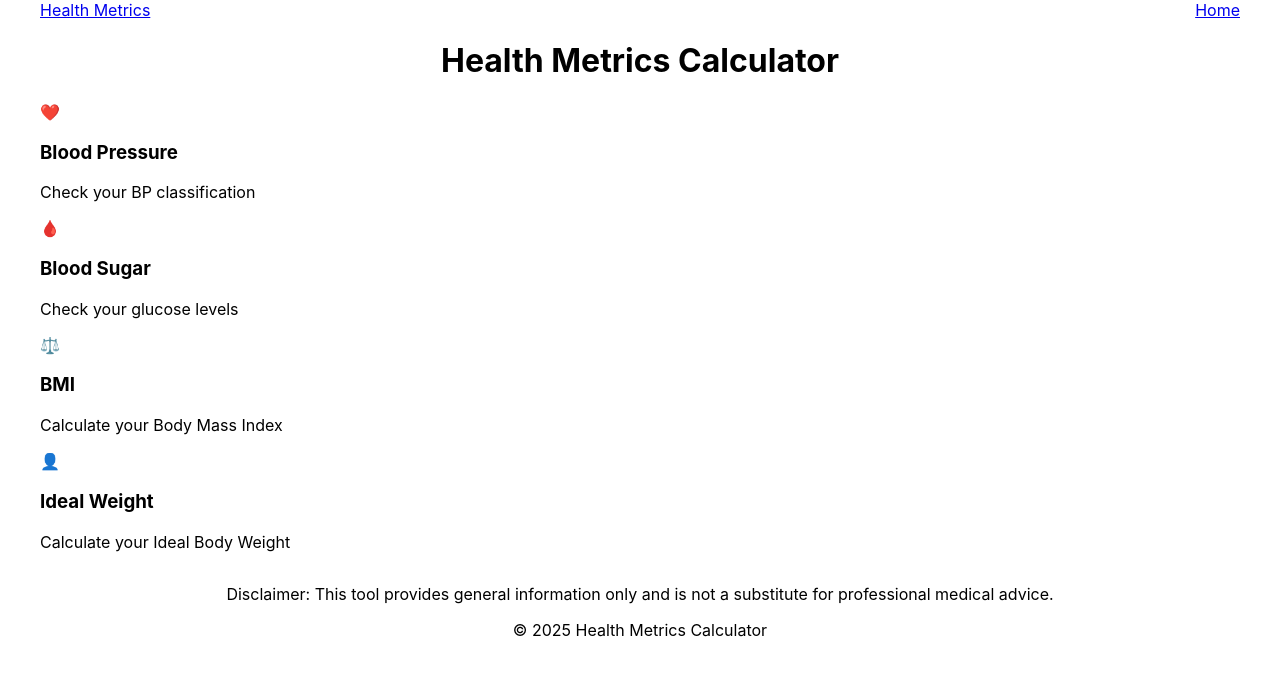
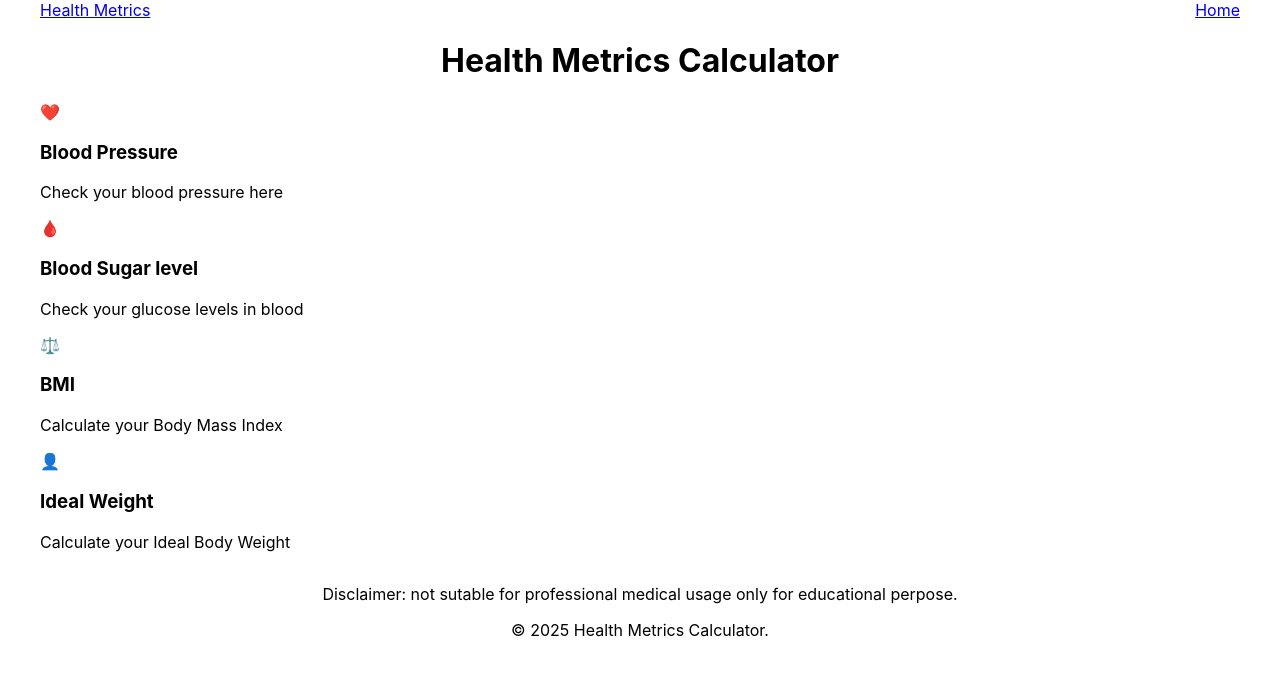
Before and after one commit to Sajith-Jayashan/healthcalculator, a Next.js app: page / in a window 1280 px wide. Shown: the top 676 px of the page. Built offline with nearby package versions, Linux system fonts and the light colour scheme.

Commit message:
fixed few word errors and calculation ouputs

```diff
--- a/src/app/page.tsx
+++ b/src/app/page.tsx
@@ -15,14 +15,14 @@ const HomePage = () => {
     {
       id: 'bp',
       title: 'Blood Pressure',
-      description: 'Check your BP classification',
+      description: 'Check your blood pressure here',
       icon: '❤️',
       component: <BloodPressureCalculator />
     },
     {
       id: 'sugar',
-      title: 'Blood Sugar',
-      description: 'Check your glucose levels',
+      title: 'Blood Sugar level',
+      description: 'Check your glucose levels in blood',
       icon: '🩸',
       component: <BloodSugarCalculator />
     },
@@ -76,7 +76,7 @@ const HomePage = () => {
               onClick={handleBackClick}
               className="mb-4 flex items-center text-blue-600 hover:text-blue-800"
             >
-              <span className="mr-1">←</span> Back to all calculators
+              <span className="mr-1">←</span> Back to Home
             </button>
 
             {calculators.find(calc => calc.id === activeCalculator)?.component}
@@ -86,8 +86,8 @@ const HomePage = () => {
 
       <footer className="bg-gray-100 p-4 mt-8">
         <div className="container mx-auto text-center text-gray-600">
-          <p>Disclaimer: This tool provides general information only and is not a substitute for professional medical advice.</p>
-          <p className="mt-2">© {new Date().getFullYear()} Health Metrics Calculator</p>
+          <p>Disclaimer: not sutable for professional medical usage only for educational perpose.</p>
+          <p className="mt-2">© {new Date().getFullYear()} Health Metrics Calculator.</p>
         </div>
       </footer>
     </div>
--- a/src/components/calculators/BloodSugarCalculator.tsx
+++ b/src/components/calculators/BloodSugarCalculator.tsx
@@ -35,7 +35,7 @@ const BloodSugarCalculator = () => {
         category = 'Unknown test type';
     }
 
-    setResult(`Your blood sugar level is classified as: ${category}`);
+    setResult(`Your blood sugar level is : ${category}`);
   };
 
   return (
```
